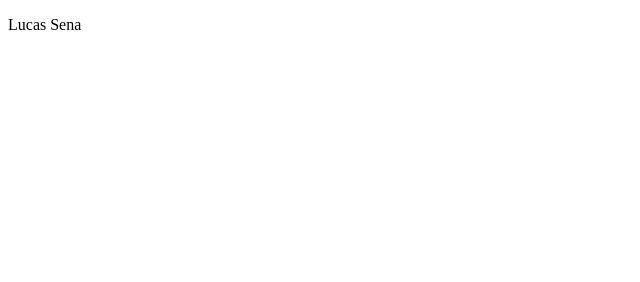
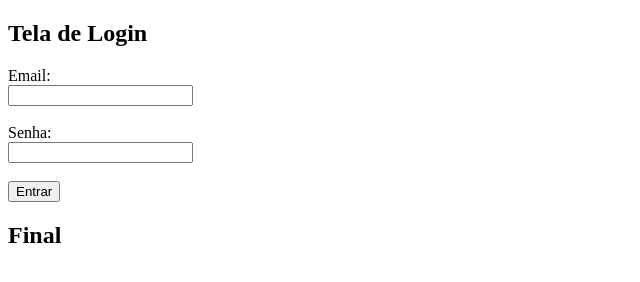
Before and after one commit to lucassena2004/siteOn, a plain HTML site: page index.html in a window 1280 px wide. Shown: the whole page, without its empty margins (0-640 px from the left). Drawn offline with Linux system fonts and the light colour scheme.

Commit message:
Add login form to index.html

```diff
--- a/index.html
+++ b/index.html
@@ -6,6 +6,19 @@
     <title>Document</title>
 </head>
 <body>
-    <p>Lucas Sena</p>
+
+    <h2>Tela de Login</h2>
+
+<form>
+    <label for = "email"> Email: </label><br>
+    <input type = "email" id = "email" name = "email"><br><br>
+
+    <label for = "senha"> Senha: </label><br>
+    <input type = "password" id = "senha" name = "senha"><br><br>
+    <input type = "submit" value = "Entrar">
+
+    <h2>Final</h2>
+
+</form>
 </body>
 </html>
```
